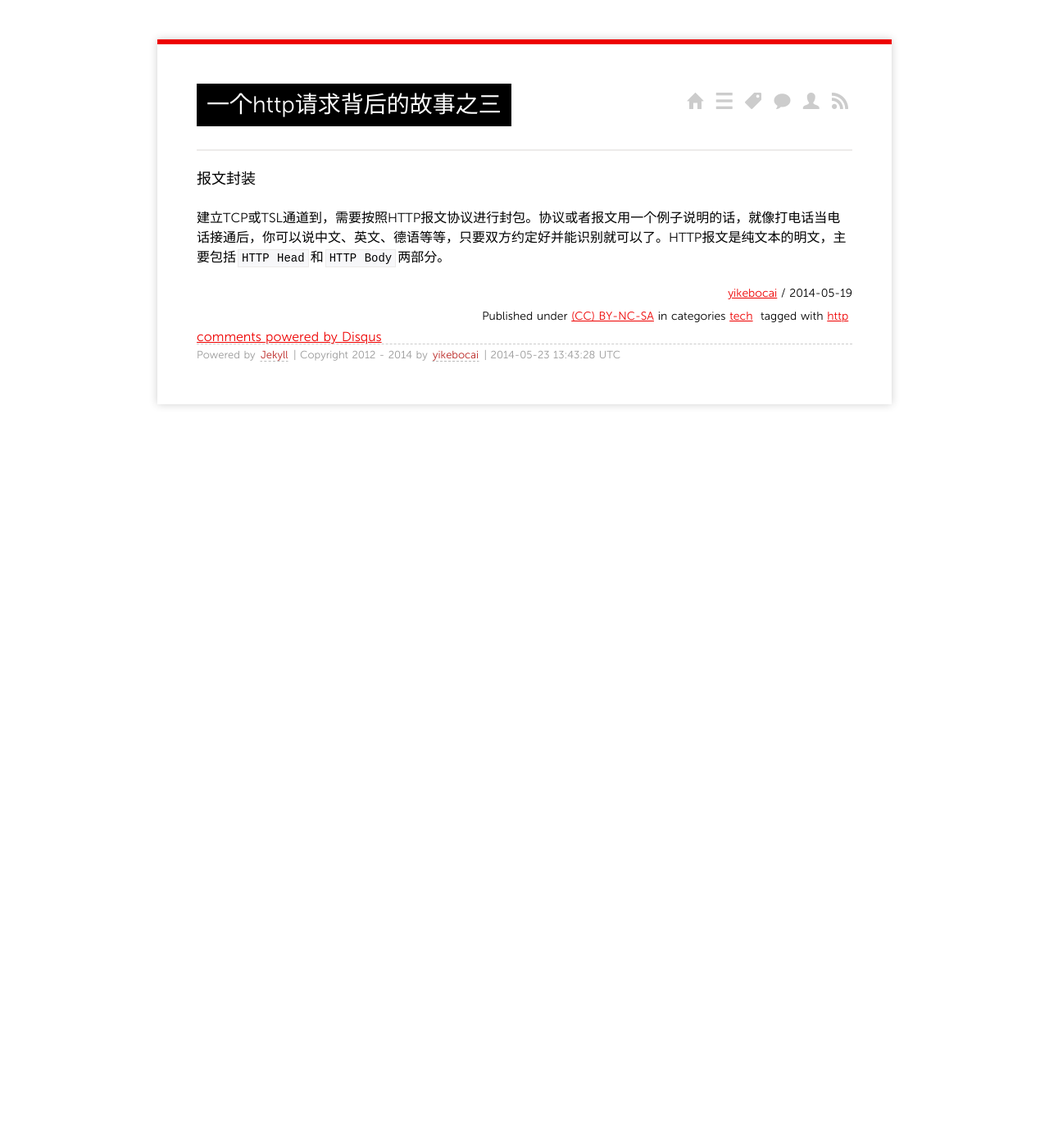
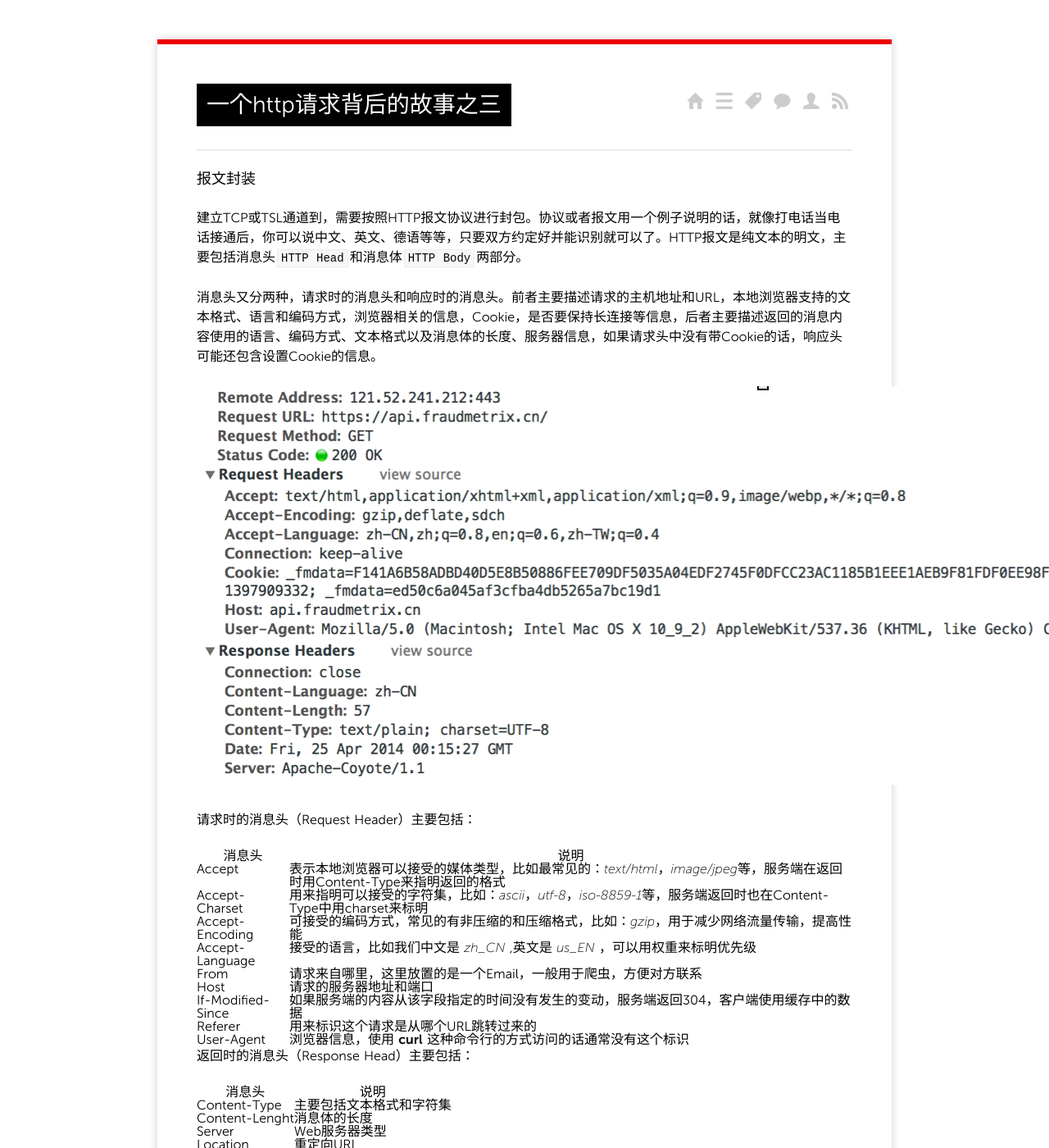
Before and after one commit to yikebocai/yikebocai.github.io, a Jekyll site: the page built from _posts/2014/2014-05-19-http-request-lifecycle-3.md, in a window 1280 px wide and 1400 px high. Shown: the whole window at 82% size. Built offline with Jekyll 4.4.1, drawn with Linux system fonts in a browser that asks for light colours; Markdown is read by kramdown in place of the engine named in the settings; comment, search, counter and statistics services are not loaded; some of the changed text lies outside the part shown.

Commit message:
finish part 3

```diff
--- a/_posts/2014/2014-05-19-http-request-lifecycle-3.md
+++ b/_posts/2014/2014-05-19-http-request-lifecycle-3.md
@@ -8,4 +8,35 @@ tags:
 
 ### 报文封装
 
-建立TCP或TSL通道到，需要按照HTTP报文协议进行封包。协议或者报文用一个例子说明的话，就像打电话当电话接通后，你可以说中文、英文、德语等等，只要双方约定好并能识别就可以了。HTTP报文是纯文本的明文，主要包括`HTTP Head`和`HTTP Body`两部分。
+建立TCP或TSL通道到，需要按照HTTP报文协议进行封包。协议或者报文用一个例子说明的话，就像打电话当电话接通后，你可以说中文、英文、德语等等，只要双方约定好并能识别就可以了。HTTP报文是纯文本的明文，主要包括消息头`HTTP Head`和消息体`HTTP Body`两部分。
+
+消息头又分两种，请求时的消息头和响应时的消息头。前者主要描述请求的主机地址和URL，本地浏览器支持的文本格式、语言和编码方式，浏览器相关的信息，Cookie，是否要保持长连接等信息，后者主要描述返回的消息内容使用的语言、编码方式、文本格式以及消息体的长度、服务器信息，如果请求头中没有带Cookie的话，响应头可能还包含设置Cookie的信息。
+
+![HTTP Head](http://yikebocai.com/myimg/http-head.png)
+
+请求时的消息头（Request Header）主要包括：
+
+|消息头|说明|
+|-------|-----|
+|Accept| 表示本地浏览器可以接受的媒体类型，比如最常见的：*text/html*，*image/jpeg*等，服务端在返回时用`Content-Type`来指明返回的格式|
+|Accept-Charset|用来指明可以接受的字符集，比如：*ascii*，*utf-8*，*iso-8859-1*等，服务端返回时也在`Content-Type`中用`charset`来标明|
+|Accept-Encoding|可接受的编码方式，常见的有非压缩的和压缩格式，比如：*gzip*，用于减少网络流量传输，提高性能|
+|Accept-Language|接受的语言，比如我们中文是 *zh_CN* ,英文是 *us_EN* ，可以用权重来标明优先级|
+|From|请求来自哪里，这里放置的是一个Email，一般用于爬虫，方便对方联系|
+|Host|请求的服务器地址和端口|
+|If-Modified-Since|如果服务端的内容从该字段指定的时间没有发生的变动，服务端返回304，客户端使用缓存中的数据|
+|Referer|用来标识这个请求是从哪个URL跳转过来的|
+|User-Agent|浏览器信息，使用 **curl** 这种命令行的方式访问的话通常没有这个标识|
+
+
+返回时的消息头（Response Head）主要包括：
+
+|消息头|说明|
+|-------|-----|
+|Content-Type|主要包括文本格式和字符集|
+|Content-Lenght|消息体的长度|
+|Server|Web服务器类型|
+|Location|重定向URL|
+
+
+消息头和消息体中间隔一个空行作为分隔，消息体通常就是我们在浏览器中点击右键查看页面源代码看出的HTML内容，在做前端页面编码时写的就是这部分内容，当然这些HTML代码有可能是静态页面，也可能是动态页面生成的，比如：jsp、asp，还有模板等。
```
Also changed, not shown: myimg/http-head.png (added).
